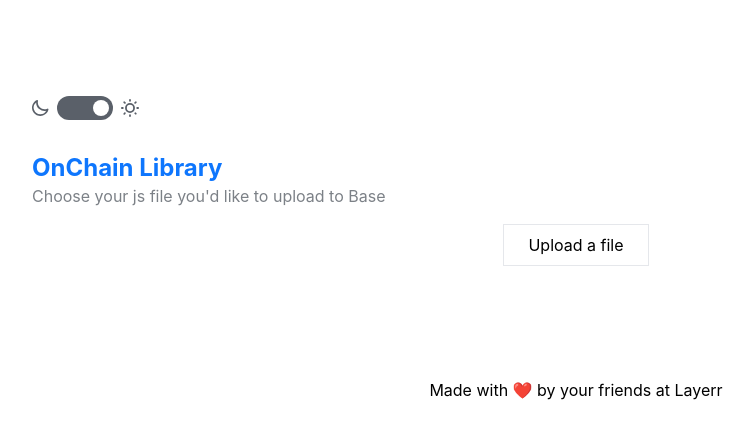
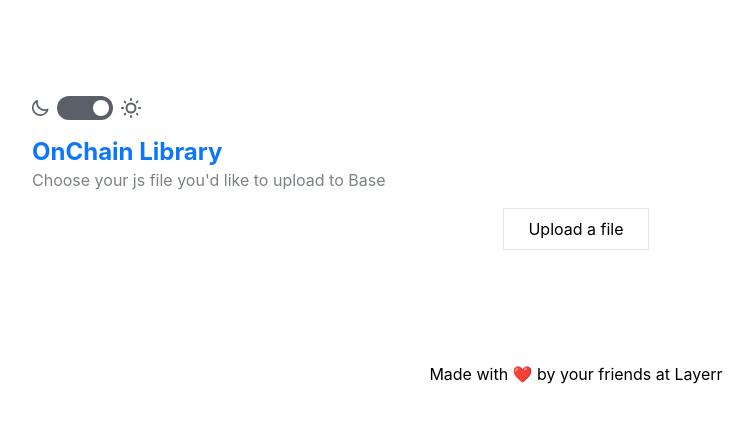
Before and after one commit to Layerrxyz/onchain-summer-ui-layerr, a Next.js app: page / in a window 1280 px wide. Shown: the top 438 px of the page, without its empty margins (64-818 px from the left). Built offline with nearby package versions, Linux system fonts and the light colour scheme; what wagmi would draw is missing.

Commit message:
formatting

```diff
--- a/components/ConnectWallet.tsx
+++ b/components/ConnectWallet.tsx
@@ -36,7 +36,7 @@
             {(() => {
               if (!connected) {
                 return (
-                  <button className="bg-blue" onClick={openConnectModal} type="button">
+                  <button className="bg-blue py-2 px-6 rounded-xl font-bold text-white" onClick={openConnectModal} type="button">
                     Connect Wallet
                   </button>
                 );
@@ -49,10 +49,10 @@
                 );
               }
               return (
-                <div style={{ display: 'flex', gap: 12 }}>
+                <div style={{ display: 'flex', gap: 12, justifyContent:'flex-end' }}>
                   <button
                     onClick={openChainModal}
-                    className="bg-blue"
+                    className="bg-blue text-white font-bold  text-xs md:text-base  flex items-center rounded-xl px-4 py-1.5 lg:px-8 lg:py-2 "
                     type="button"
                   >
                     {chain.hasIcon && (
@@ -77,11 +77,8 @@
                     )}
                     {chain.name}
                   </button>
-                  <button onClick={openAccountModal} className="bg-blue rounded-xl text-xs px-4 py-2 text-primary dark:text-primary-dark" type="button">
+                  <button onClick={openAccountModal} className="bg-blue rounded-xl text-xs md:text-base  px-4 py-1.5 lg:px-8 lg:py-2 text-white font-bold" type="button">
                     {account.displayName}
-                    {account.displayBalance
-                      ? ` (${account.displayBalance})`
-                      : ''}
                   </button>
                 </div>
               );
--- a/components/ThemeSwitcher.tsx
+++ b/components/ThemeSwitcher.tsx
@@ -22,7 +22,7 @@
   }, [darkMode]);
 
   return (
-    <div className="flex items-center mb-8 gap-2">
+    <div className="flex items-center gap-2 mb-2 sm:mb-0">
       <Image alt="moon icon" src={Moon} onClick={()=>{setDarkMode(true)}} className="moon" />
       <div className="bg-slider-grey w-14 h-6 rounded-xl flex items-center  transition-all ">
         <div
@@ -30,7 +30,7 @@
           className="bg-white cursor-pointer rounded-full w-4 h-4 m-1 translate-x-8 dark:translate-x-0 transition-all"
         ></div>
       </div>
-      <Image alt="sun icon" src={Sun} onClick={()=>{setDarkMode(false)}} className="sun" />
+      <Image alt="sun icon" height={20} width={20} src={Sun} onClick={()=>{setDarkMode(false)}} className="sun" />
     </div>
   );
 }
--- a/pages/index.tsx
+++ b/pages/index.tsx
@@ -21,7 +21,7 @@
 
       <main className="min-h-screen bg-white dark:bg-black">
         <section className='p-4 md:p-8 lg:p-24'>
-        <div className='flex justify-between gap-2'>
+        <div className='sm:flex justify-between mb-4'>
           <ThemeSwitcher />
         <ConnectWallet />
         </div>
```
